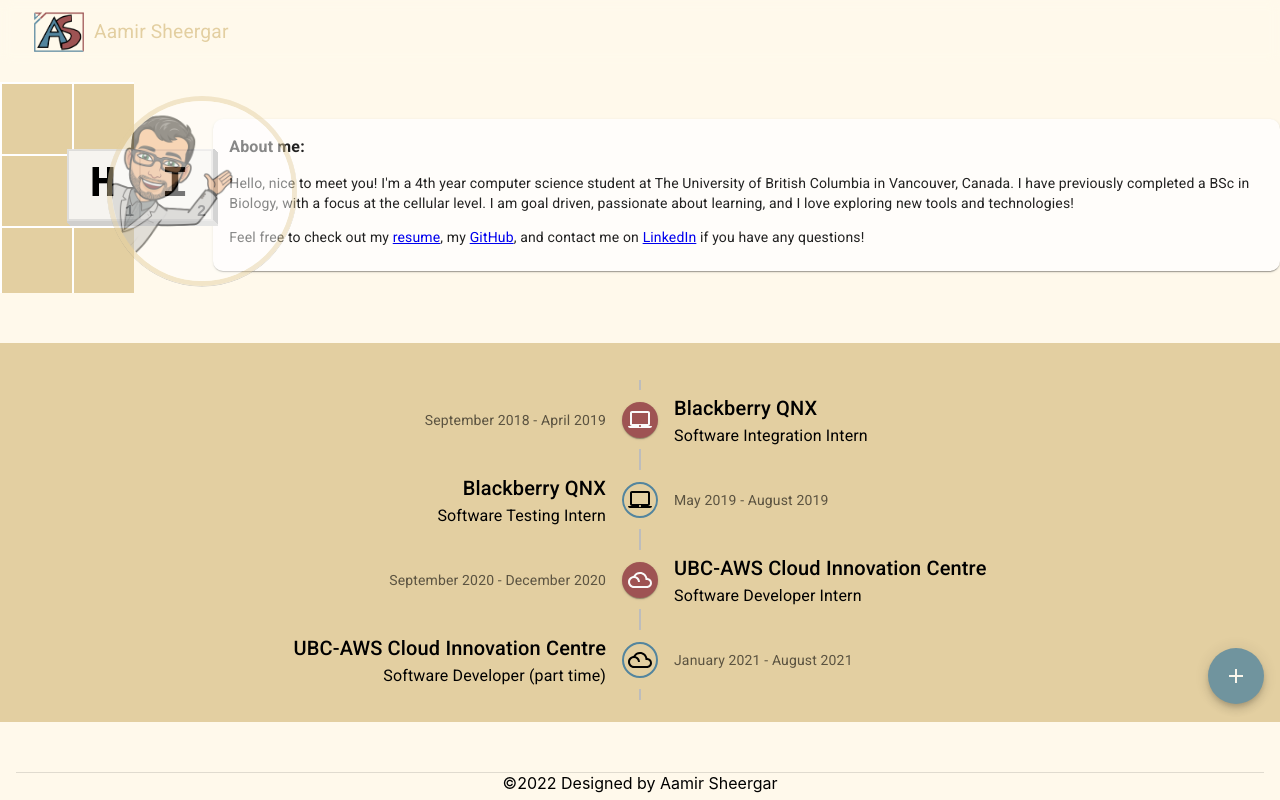
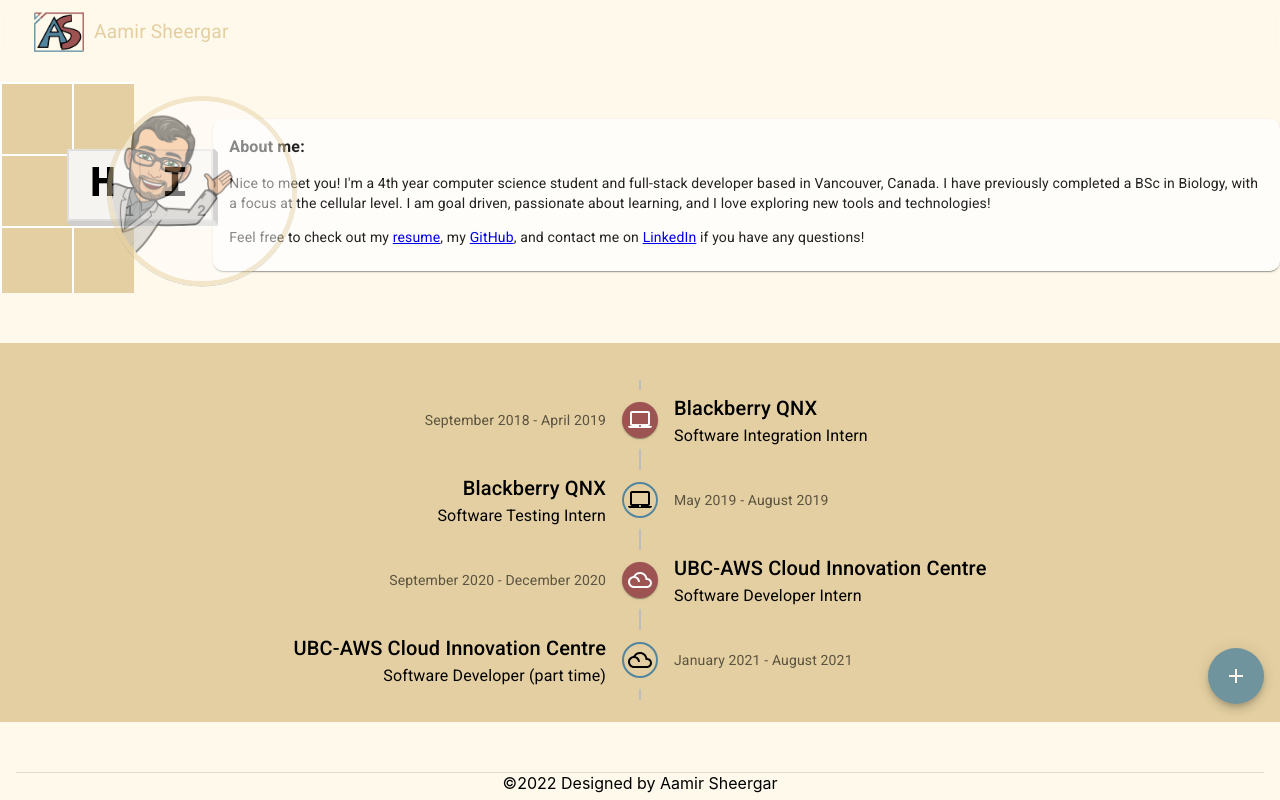
Before and after one commit to AamirL1011/PersonalWebsite, a React (Create React App) app: page / in a window 1280 px wide. Both pictures are taken after a click on the button "Enter". Built offline with nearby package versions, Linux system fonts and the light colour scheme.

Commit message:
Update PageContainer.js

```diff
--- a/src/Views/PageContainer/PageContainer.js
+++ b/src/Views/PageContainer/PageContainer.js
@@ -187,7 +187,7 @@
                             <strong>About me:</strong>
                         </Typography>
                         <Typography variant="body2">
-                            <p>Hello, nice to meet you! I'm a 4th year computer science student at The University of British Columbia in Vancouver, Canada. I have previously completed a BSc in Biology, with a focus at the cellular level.
+                            <p>Nice to meet you! I'm a 4th year computer science student and full-stack developer based in Vancouver, Canada. I have previously completed a BSc in Biology, with a focus at the cellular level.
                             I am goal driven, passionate about learning, and I love exploring new tools and technologies!</p>
                             Feel free to check out my <a href={process.env.PUBLIC_URL + './Assets/Documents/resume.pdf'} download="resume.pdf">resume</a>, my <a href="https://github.com/AamirL1011">GitHub</a>, and contact me on <a href="https://www.linkedin.com/in/aamir-s/">LinkedIn</a> if you have any questions!
                             <br />
```
